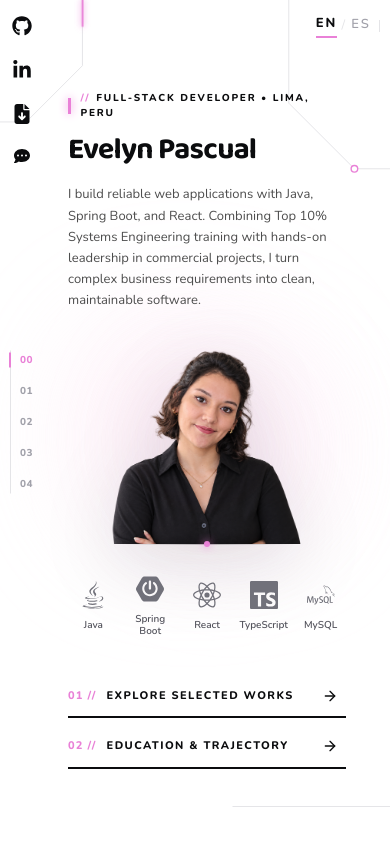
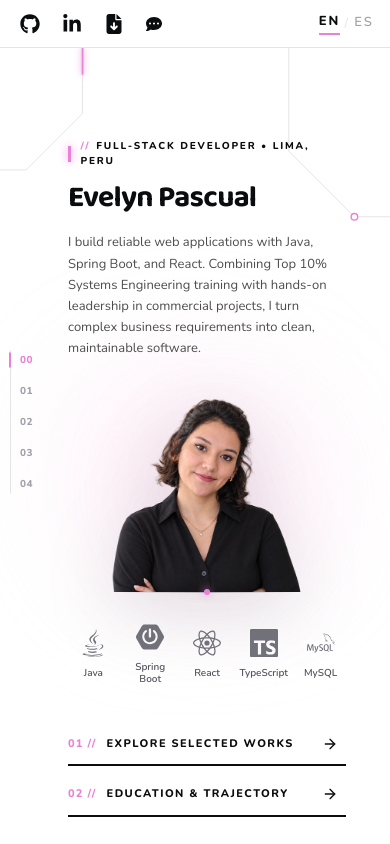
Before and after one commit to elynzx/evelynpascual, a Next.js app: page / in a window 390 px wide. Shown: the top 844 px of the page. Built offline with nearby package versions, Linux system fonts and the light colour scheme.

Commit message:
style(ui): add mobile header with social links and language selector

```diff
--- a/src/components/layout/Navbar.tsx
+++ b/src/components/layout/Navbar.tsx
@@ -3,6 +3,7 @@
 import { useEffect, useState } from "react";
 import { Moon, Sun } from "lucide-react";
 import { NAV_RAIL_ITEMS, type Locale, type NavSection } from "@/data/dictionary";
+import { SocialRail } from "@/components/layout/SocialRail";
 
 interface NavbarProps {
   nav: NavSection;
@@ -10,7 +11,7 @@ interface NavbarProps {
   onToggleLocale: () => void;
 }
 
-export function Navbar({ locale, onToggleLocale }: NavbarProps) {
+export function Navbar({ nav, locale, onToggleLocale }: NavbarProps) {
   const [activeId, setActiveId] = useState<string>("top");
   const [isDarkPreview, setIsDarkPreview] = useState(false);
   const railItems = NAV_RAIL_ITEMS[locale];
@@ -41,17 +42,50 @@ export function Navbar({ locale, onToggleLocale }: NavbarProps) {
 
   return (
     <>
-      <div
-        aria-label="Language and Theme Controls"
-        className="flex fixed top-3.5 right-2.5 sm:right-0 sm:top-5 sm:left-4 lg:top-6 lg:left-6 xl:left-8 z-50 items-center gap-2 sm:gap-3.5 pointer-events-auto select-none animate-fade-in-up"
-      >
+      <header className="sm:hidden sticky top-0 z-50 w-full bg-[#FFFFFF] border-b border-[#E4E4E7] px-4 h-12 flex items-center justify-between select-none">
+        <SocialRail
+          socialLinks={nav.socialLinks}
+          locale={locale}
+          variant="mobileHeader"
+        />
+
         <div
-          className="flex items-center gap-1 sm:gap-1.5 text-[13px] sm:text-[11px] tracking-[0.16em] sm:tracking-[0.18em] uppercase"
+          className="flex items-center gap-1 text-[13px] tracking-[0.16em] uppercase"
           role="group"
           aria-label="Language selector"
         >
           {(["en", "es"] as const).map((lang, i) => (
-            <span key={lang} className="inline-flex items-center gap-1 sm:gap-1.5">
+            <span key={lang} className="inline-flex items-center gap-1">
+              {i > 0 && <span className="text-[#E4E4E7]">/</span>}
+              <button
+                type="button"
+                onClick={() => {
+                  if (locale !== lang) onToggleLocale();
+                }}
+                className={`pb-0.5 transition-colors cursor-pointer uppercase ${
+                  locale === lang
+                    ? "font-extrabold text-[var(--ink-black)] border-b-2 border-[var(--neon-lime)]"
+                    : "font-semibold text-[#A1A1AA] hover:text-[var(--ink-black)]"
+                }`}
+              >
+                {lang}
+              </button>
+            </span>
+          ))}
+        </div>
+      </header>
+
+      <div
+        aria-label="Language and Theme Controls"
+        className="hidden sm:flex fixed sm:top-5 sm:left-4 lg:top-6 lg:left-6 xl:left-8 z-50 items-center gap-3.5 pointer-events-auto select-none animate-fade-in-up"
+      >
+        <div
+          className="flex items-center gap-1.5 text-[11px] tracking-[0.18em] uppercase"
+          role="group"
+          aria-label="Language selector"
+        >
+          {(["en", "es"] as const).map((lang, i) => (
+            <span key={lang} className="inline-flex items-center gap-1.5">
               {i > 0 && <span className="text-[#E4E4E7]">/</span>}
               <button
                 type="button"
@@ -70,13 +104,13 @@ export function Navbar({ locale, onToggleLocale }: NavbarProps) {
           ))}
         </div>
 
-        <span className="h-3 sm:h-3.5 w-[1px] bg-[#E4E4E7]" aria-hidden="true" />
+        <span className="h-3.5 w-[1px] bg-[#E4E4E7]" aria-hidden="true" />
 
         <button
           type="button"
           onClick={() => setIsDarkPreview((prev) => !prev)}
           aria-label="Toggle theme"
-          className="hidden sm:flex text-[#71717A] hover:text-[var(--ink-black)] transition-colors cursor-pointer"
+          className="flex text-[#71717A] hover:text-[var(--ink-black)] transition-colors cursor-pointer"
         >
           <ThemeIcon className="h-3.5 w-3.5" strokeWidth={1.75} />
         </button>
--- a/src/components/layout/SocialRail.tsx
+++ b/src/components/layout/SocialRail.tsx
@@ -19,9 +19,14 @@ import { ContactDialog } from "@/components/layout/ContactDialog";
 interface SocialRailProps {
   socialLinks: SocialLinks;
   locale?: Locale;
+  variant?: "floating" | "mobileHeader";
 }
 
-export function SocialRail({ socialLinks, locale = "en" }: SocialRailProps) {
+export function SocialRail({
+  socialLinks,
+  locale = "en",
+  variant = "floating",
+}: SocialRailProps) {
   const [isOpen, setIsOpen] = useState(false);
   const t = CONTACT_DIALOG_COPY[locale];
 
@@ -57,17 +62,51 @@ export function SocialRail({ socialLinks, locale = "en" }: SocialRailProps) {
 
   return (
     <>
+      {variant === "mobileHeader" ? (
+        <div
+          aria-label="Social Channels"
+          className="flex items-center gap-3.5 select-none"
+        >
+          {externalLinks.map(({ href, label, Icon, download }) => (
+            <a
+              key={label}
+              href={href}
+              {...(download
+                ? { download: CV_DOWNLOAD_NAME }
+                : { target: "_blank", rel: "noopener noreferrer" })}
+              aria-label={label}
+              className="flex items-center justify-center p-1 text-[var(--ink-black)] hover:text-neon-lime transition-colors duration-200"
+            >
+              <Icon className="h-5 w-5" />
+            </a>
+          ))}
+
+          <button
+            type="button"
+            onClick={() => setIsOpen((prev) => !prev)}
+            aria-label={t.trigger}
+            aria-expanded={isOpen}
+            className={`flex items-center justify-center p-1 transition-colors duration-200 cursor-pointer ${
+              isOpen
+                ? "text-neon-lime"
+                : "text-[var(--ink-black)] hover:text-neon-lime"
+            }`}
+          >
+            <FaCommentDots className="h-4 w-4" />
+          </button>
+        </div>
+      ) : (
         <aside
           aria-label="Suspended Social Channels"
-        className="fixed top-3 sm:top-10 left-2 sm:left-auto sm:right-4 lg:right-6 xl:right-6 z-40 flex flex-col items-center gap-4 sm:gap-4 select-none"
+          className="hidden sm:flex fixed sm:top-10 sm:right-4 lg:right-6 xl:right-6 z-40 flex-col items-center gap-4 select-none"
         >
-        <div className="hidden sm:flex flex-col items-center">
-          <span className="h-3 sm:h-3.5 w-[2px] bg-[var(--neon-lime)]" />
-          <span className="h-1 sm:h-6 w-[1px] bg-[#E4E4E7]" />
+          <div className="flex flex-col items-center">
+            <span className="h-3.5 w-[2px] bg-[var(--neon-lime)]" />
+            <span className="h-6 w-[1px] bg-[#E4E4E7]" />
           </div>
 
           {externalLinks.map(({ href, label, Icon, download }) => (
-          <div key={label} className="flex flex-col items-center gap-3 sm:gap-4">
+            <div key={label} className="flex flex-col items-center gap-4">
               <a
                 href={href}
                 {...(download
@@ -76,8 +115,8 @@ export function SocialRail({ socialLinks, locale = "en" }: SocialRailProps) {
                 aria-label={label}
                 className="group relative flex items-center justify-center p-1 text-[var(--ink-black)] hover:text-neon-lime transition-colors duration-200"
               >
-              <Icon className="h-5 w-5 sm:h-[18px] sm:w-[18px] transition-transform duration-200 group-hover:scale-110" />
-              <span className="hidden sm:inline pointer-events-none absolute right-8 whitespace-nowrap text-[10px] font-extrabold uppercase tracking-[0.18em] text-[var(--ink-black)] opacity-0 translate-x-1 group-hover:opacity-100 group-hover:translate-x-0 transition-all">
+                <Icon className="h-[18px] w-[18px] transition-transform duration-200 group-hover:scale-110" />
+                <span className="pointer-events-none absolute right-8 whitespace-nowrap text-[10px] font-extrabold uppercase tracking-[0.18em] text-[var(--ink-black)] opacity-0 translate-x-1 group-hover:opacity-100 group-hover:translate-x-0 transition-all">
                   {label}
                 </span>
               </a>
@@ -95,21 +134,22 @@ export function SocialRail({ socialLinks, locale = "en" }: SocialRailProps) {
                 : "text-[var(--ink-black)] hover:text-neon-lime"
             }`}
           >
-          <FaCommentDots className="h-4 w-4 sm:h-[18px] sm:w-[18px] transition-transform duration-200 group-hover:scale-110" />
+            <FaCommentDots className="h-[18px] w-[18px] transition-transform duration-200 group-hover:scale-110" />
             {!isOpen && (
-            <span className="hidden sm:inline pointer-events-none absolute right-8 whitespace-nowrap text-[10px] font-extrabold uppercase tracking-[0.18em] text-[var(--ink-black)] opacity-0 translate-x-1 group-hover:opacity-100 group-hover:translate-x-0 transition-all">
+              <span className="pointer-events-none absolute right-8 whitespace-nowrap text-[10px] font-extrabold uppercase tracking-[0.18em] text-[var(--ink-black)] opacity-0 translate-x-1 group-hover:opacity-100 group-hover:translate-x-0 transition-all">
                 {t.trigger}
               </span>
             )}
           </button>
 
-        <div className="hidden sm:flex flex-col items-center">
+          <div className="flex flex-col items-center">
             <span className="h-6 w-[1px] bg-gradient-to-b from-[#E4E4E7] to-transparent" />
             <span className="mt-1 font-sans text-[9px] font-extrabold uppercase tracking-[0.22em] text-[#A1A1AA] [writing-mode:vertical-rl]">
               LET&apos;S CONNECT
             </span>
           </div>
         </aside>
+      )}
 
       {isOpen && (
         <ContactDialog locale={locale} onClose={() => setIsOpen(false)} />
```
Lines whose indentation alone changed are shown as unchanged.
